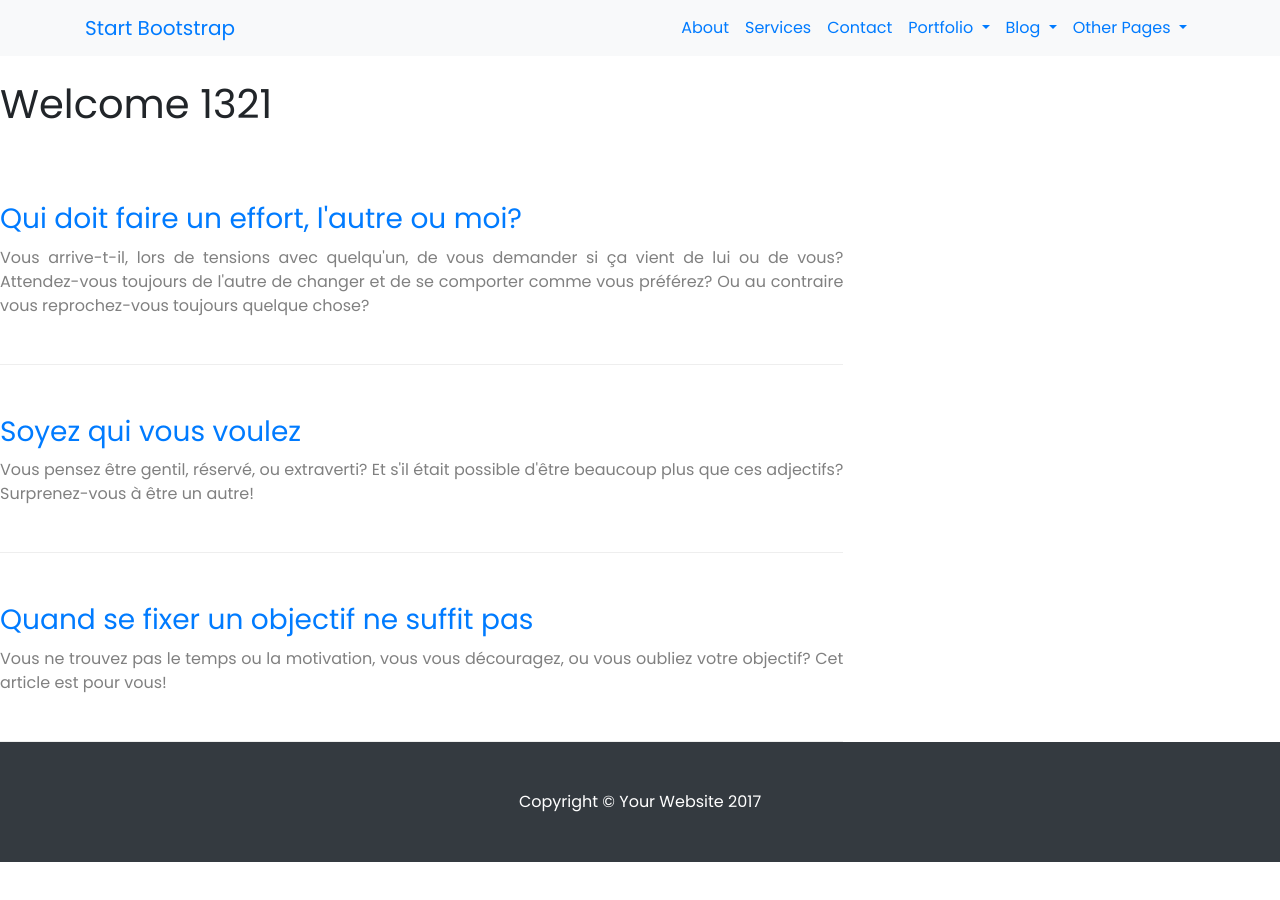
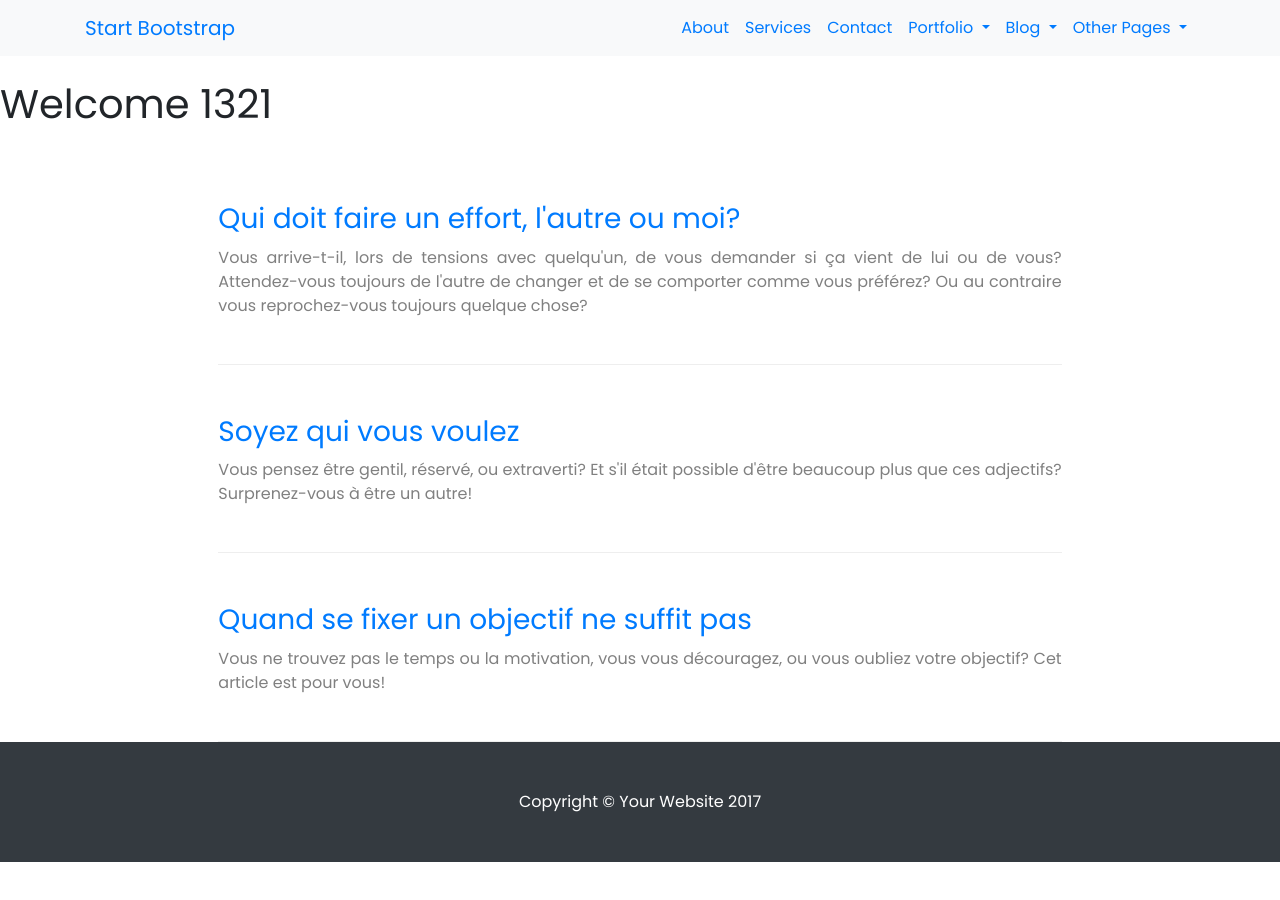
Before and after one commit to OrgaEvolutions/Nathoup.github.io, a Jekyll site: the page built from index.html, in a window 1280 px wide. Built offline with Jekyll 4.4.1, drawn with Linux system fonts in a browser that asks for light colours; nearby versions of some CDN libraries; some web fonts are replaced.

Commit message:
Update index.html

```diff
--- a/index.html
+++ b/index.html
@@ -5,7 +5,7 @@ layout: default
 <h1 class="my-4">Welcome 1321</h1>
 
 <div class="row">
-	<div class="col-md-8">
+	<div class="col-md-8 mx-auto">
 		{% for article in site.pages %}{% if article.layout=="article" %}
 			<div style="border-bottom: 1px solid #eee;padding-bottom: 30px;padding-top: 30px;">
 				<a href="{{ article.url }}">
```
